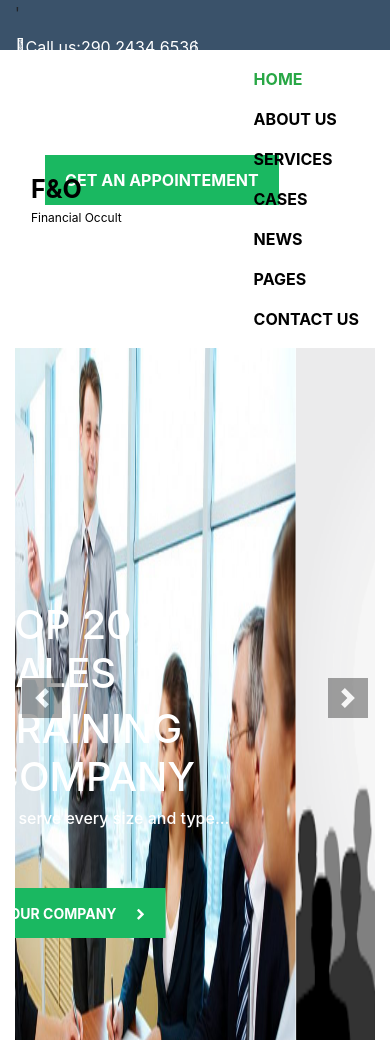
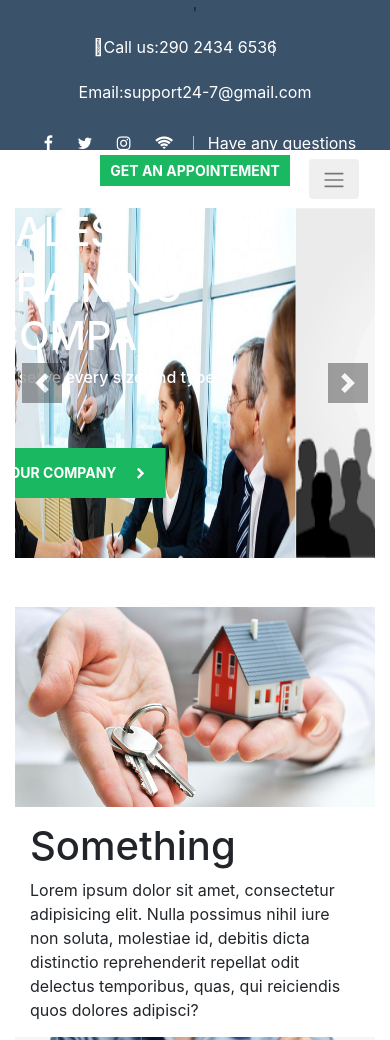
Before and after one commit to cimbolynets/cimbolynets.github.io, a plain HTML site: page index.html in a window 390 px wide. Shown: the top 1040 px of the page. Drawn offline with nearby package versions, Linux system fonts and the light colour scheme.

Commit message:
SecondSummary

```diff
--- a/index.html
+++ b/index.html
@@ -36,7 +36,9 @@
 			<div class="row">
 				<div class="col-md-2"></div>
 				<div class="col-md-8">
-					<nav class="navbar navbar-expand-md">
+					<nav class="navbar navbar-expand-md navbar-light">
+						<button class="ml-auto btn btn-default" data-toggle="collapse" data-target="#collapsible_navbar"><span class="navbar-toggler-icon"></span></button>
+						<div id="collapsible_navbar" class="collapse navbar-collapse">
 						<a href="#" class="navbar-brand logo">
 							<span>F&O</span>
 							<span>Financial Occult</span>
@@ -52,6 +54,7 @@
 						</ul>
 					</nav>
 				</div>
+				</div>
 				<div class="col-md-2"></div>
 			</div>
 		</div>
@@ -61,7 +64,7 @@
 			<div class="carousel-inner">
     			<div class="carousel-item active">
      				<img src="img-1.jpg" alt="img-1">
-     				<div class="carousel-caption text-left" style="margin-bottom: 70px;">
+     				<div class="carousel-caption text-left" style="margin-bottom: 20px;">
      					<h1>TOP 20 SALES</h1>
      					<h1>TRAINING COMPANY</h1>
      					<h6 style="margin-bottom: 60px;">We serve every size and type...</h6>
--- a/style.css
+++ b/style.css
@@ -60,8 +60,7 @@
 }
 .top-info-right button {
 	margin-left: 30px;
-	height: 50px;
-	padding: 0 20px;
+	padding: 13px 20px;
 	border:none;
 	outline:none;
 	background-color: #1AB861;
@@ -85,6 +84,10 @@
 }
 .logo span {
 	display: block;
+}
+.navbar button {
+	display:none;
+	visibility:hidden;
 }
 .nav-item {
 	margin-right: 20px;
@@ -135,3 +138,41 @@
 	height: 150px;
 	padding: 50px;
 }
+@media screen and (max-width:768px) {
+	.header {
+		height: 150px;
+		text-align:center;
+	}
+	.top-info-left {
+		float:none;
+		display: block;
+		width: 100%;
+	}
+	.top-info-right {
+		float:none;
+		display: block;
+		width: 100%;
+	}
+	.top-info-right button {
+		margin-left: 0;
+		padding: 5px 10px;
+		font-size: 14px;
+		border:none;
+		outline:none;
+		background-color: #1AB861;
+		color:#fff;
+		font-weight:bold;
+		overflow:hidden;
+		border-radius:0;
+	}
+	.navbar button {
+		display:block;
+		visibility:visible;
+	}
+	.carousel-item img {
+		height: 350px;
+	}
+	.carousel-caption {
+		margin-bottom: 20px;
+	}
+}
```
